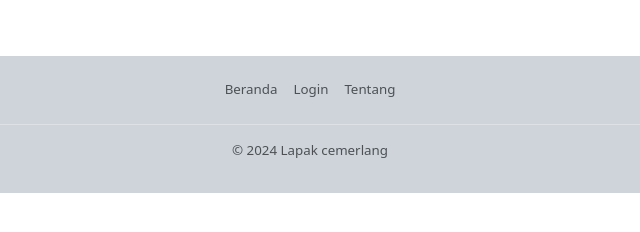
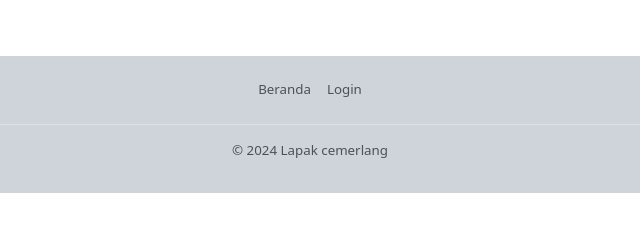
Before and after one commit to awaa16/lapak-cemerlang, a plain HTML site: page index.html in a window 1280 px wide. Shown: the full height of the page, 330-970 px from the left. Drawn offline with nearby package versions, Linux system fonts and the light colour scheme.

Commit message:
update index.html

```diff
--- a/index.html
+++ b/index.html
@@ -40,7 +40,6 @@
     <ul class="nav justify-content-center border-bottom pb-3 mb-3">
       <li class="nav-item"><a href="/pasarcemerlang/index.html" class="nav-link px-2 text-body-secondary">Beranda</a></li>
       <li class="nav-item"><a href="#" id="link-login-penjual" class="nav-link px-2 text-body-secondary">Login </a></li>
-      <li class="nav-item"><a href="/pasarcemerlang/tentang.html" class="nav-link px-2 text-body-secondary">Tentang</a></li>
     </ul>
     <p class="text-center text-body-secondary">&copy; 2024 Lapak cemerlang</p>
   </footer>
```
